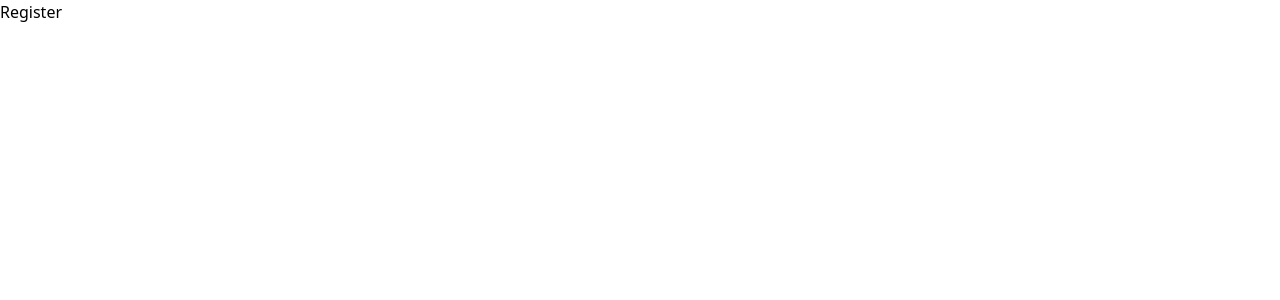
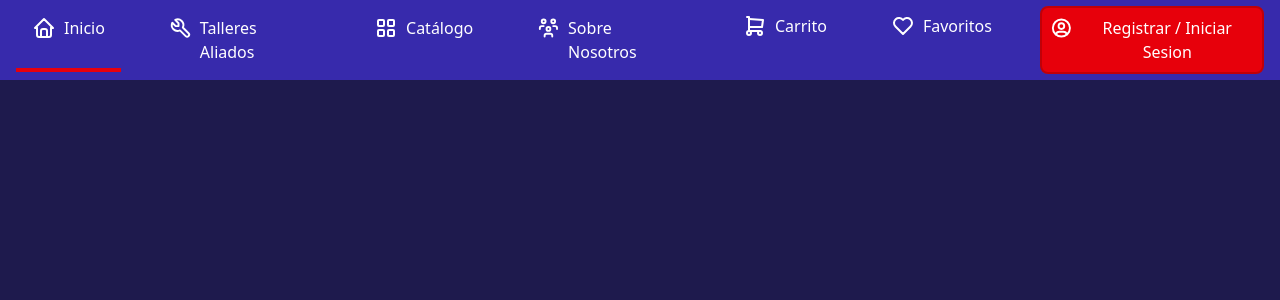
Before and after one commit to KraunDew/RPM-frontend, a Next.js app: page / in a window 1280 px wide. Shown: the top 300 px of the page. Built offline with nearby package versions, Linux system fonts and the light colour scheme.

Commit message:
component Header

```diff
--- a/src/app/layout.tsx
+++ b/src/app/layout.tsx
@@ -20,7 +20,7 @@ export const metadata: Metadata = {
 export default function RootLayout({ children }: LayoutProps<"/">) {
     return (
         <html lang="en" className={`${geistSans.variable} ${geistMono.variable} h-full antialiased`}>
-            <body className="min-h-full flex flex-col">{children}</body>
+            <body className="min-h-full flex flex-col bg-indigo-950">{children}</body>
         </html>
     );
 }
--- a/src/app/page.tsx
+++ b/src/app/page.tsx
@@ -1,7 +1,7 @@
-import Link from "next/link";
+import Header from "@/components/Header";
 
 function page() {
-    return <Link href="/register">Register</Link>;
+    return <Header />;
 }
 
 export default page;
--- a/src/app/register/page.tsx
+++ b/src/app/register/page.tsx
@@ -21,6 +21,12 @@ export default function RegisterPage() {
         await axios.post(`${process.env.NEXT_PUBLIC_BACKEND}/users/register`, user); // al backend le pasamos los valore obtenidos
     };
 
+    /**
+     * Ahora renderizamos el formulario de registro
+     * con sus campos correspondientes, nombre, apellido, correo y contraseña
+     * al darle al componente Button se envia al backend los datos guardados en "user"
+     */
+
     return (
         <form className="flex" onSubmit={registerUser}>
             <input type="text" name="firstName" placeholder="First Name" onChange={changeHandle} />
--- a/src/components/Button.tsx
+++ b/src/components/Button.tsx
@@ -26,7 +26,7 @@ function Button({ color, children, bold, ...props }: ButtonProps) {
     return (
         <button
             {...props}
-            className={`flex ${bg[selectedColor]} ${border[selectedColor]} ${bgHover[selectedColor]} ${bold ? "font-bold" : ""} border-2 text-white p-2 rounded-lg m-2`}
+            className={`flex m-4 ${bg[selectedColor]} ${border[selectedColor]} ${bgHover[selectedColor]} ${bold ? "font-bold" : ""} border-2 text-white p-2 rounded-lg m-2`}
         >
             {children}
         </button>
--- /dev/null
+++ b/src/components/Header.tsx
@@ -0,0 +1,64 @@
+"use client";
+import {
+    IconHeart,
+    IconHome,
+    IconLayoutGrid,
+    IconShoppingCart,
+    IconTool,
+    IconUserCircle,
+    IconUsersGroup,
+} from "@tabler/icons-react";
+import Link from "next/link";
+import { usePathname } from "next/navigation";
+import Button from "./Button";
+
+function Header() {
+    const lista = [
+        { name: "Inicio", route: "/", icon: <IconHome className="mr-2" /> },
+        { name: "Talleres Aliados", route: "/talleres", icon: <IconTool className="mr-2" /> },
+        { name: "Catálogo", route: "/catalogo", icon: <IconLayoutGrid className="mr-2" /> },
+        { name: "Sobre Nosotros", route: "/about", icon: <IconUsersGroup className="mr-2" /> },
+    ];
+    const pathname = usePathname();
+    return (
+        <nav className="flex bg-indigo-800 h-20 justify-between items-center">
+            <div>
+                <ul className="flex">
+                    {lista.map(elemento => (
+                        <li
+                            key={elemento.name}
+                            className={`m-4 py-2 px-4 bg-transparent text-white ${elemento.route == pathname ? "border-b-red-600 border-b-4" : "hover:border-1 hover:border-red-600"} hover:rounded-lg hover:bg-red-500/40`}
+                        >
+                            <Link href={elemento.route} className="flex">
+                                {elemento.icon}
+                                {elemento.name}
+                            </Link>
+                        </li>
+                    ))}
+                </ul>
+            </div>
+            <div>
+                <ul className="flex">
+                    <li className="m-4 py-2 px-4 text-white flex">
+                        <IconShoppingCart className="mr-2" />
+                        Carrito
+                    </li>
+                    <li className="m-4 py-2 px-4 text-white flex">
+                        <IconHeart className="mr-2" />
+                        Favoritos
+                    </li>
+                    <li>
+                        <Button color="primary">
+                            <Link href="/register" className="flex">
+                                <IconUserCircle className="mr-2" />
+                                Registrar / Iniciar Sesion
+                            </Link>
+                        </Button>
+                    </li>
+                </ul>
+            </div>
+        </nav>
+    );
+}
+
+export default Header;
```
